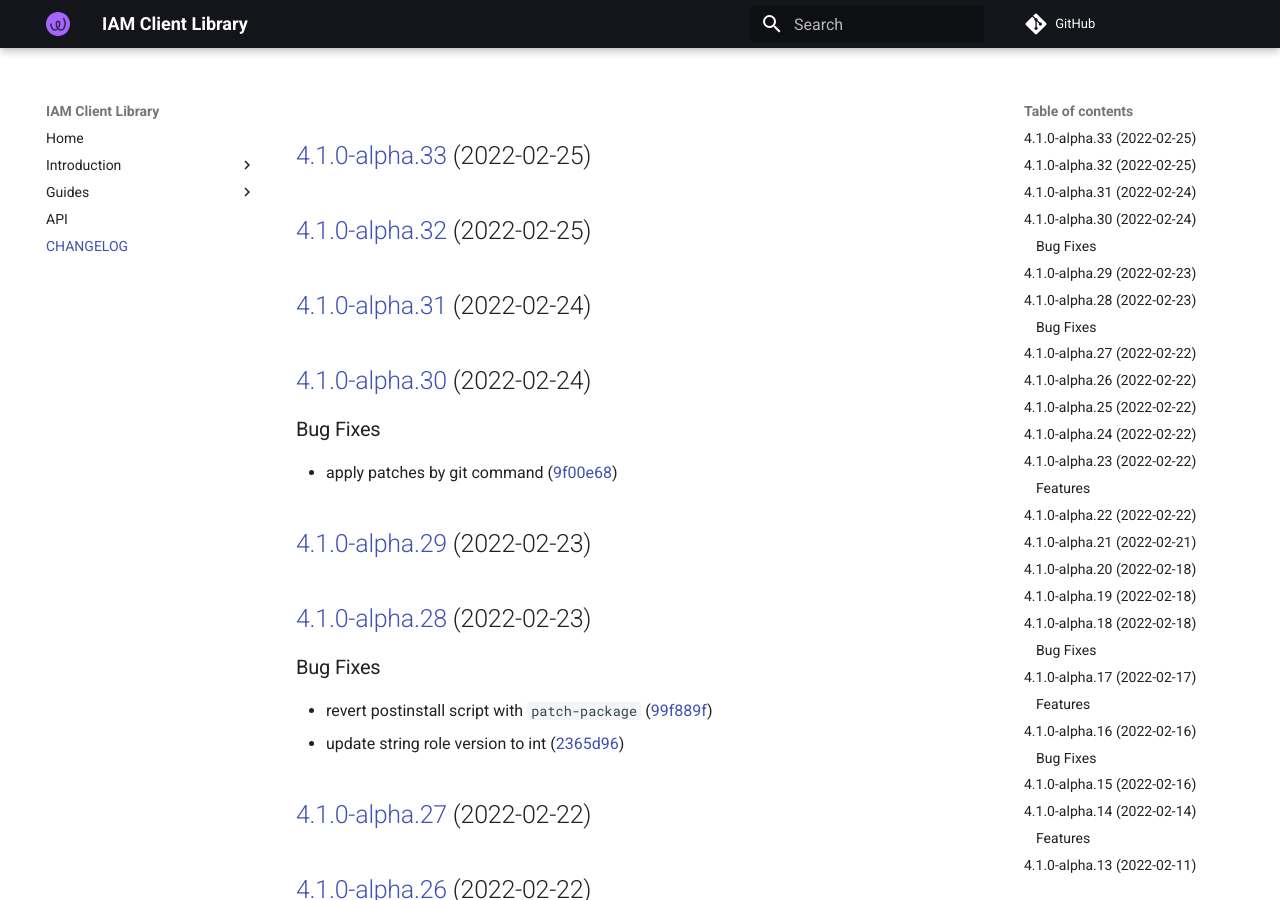
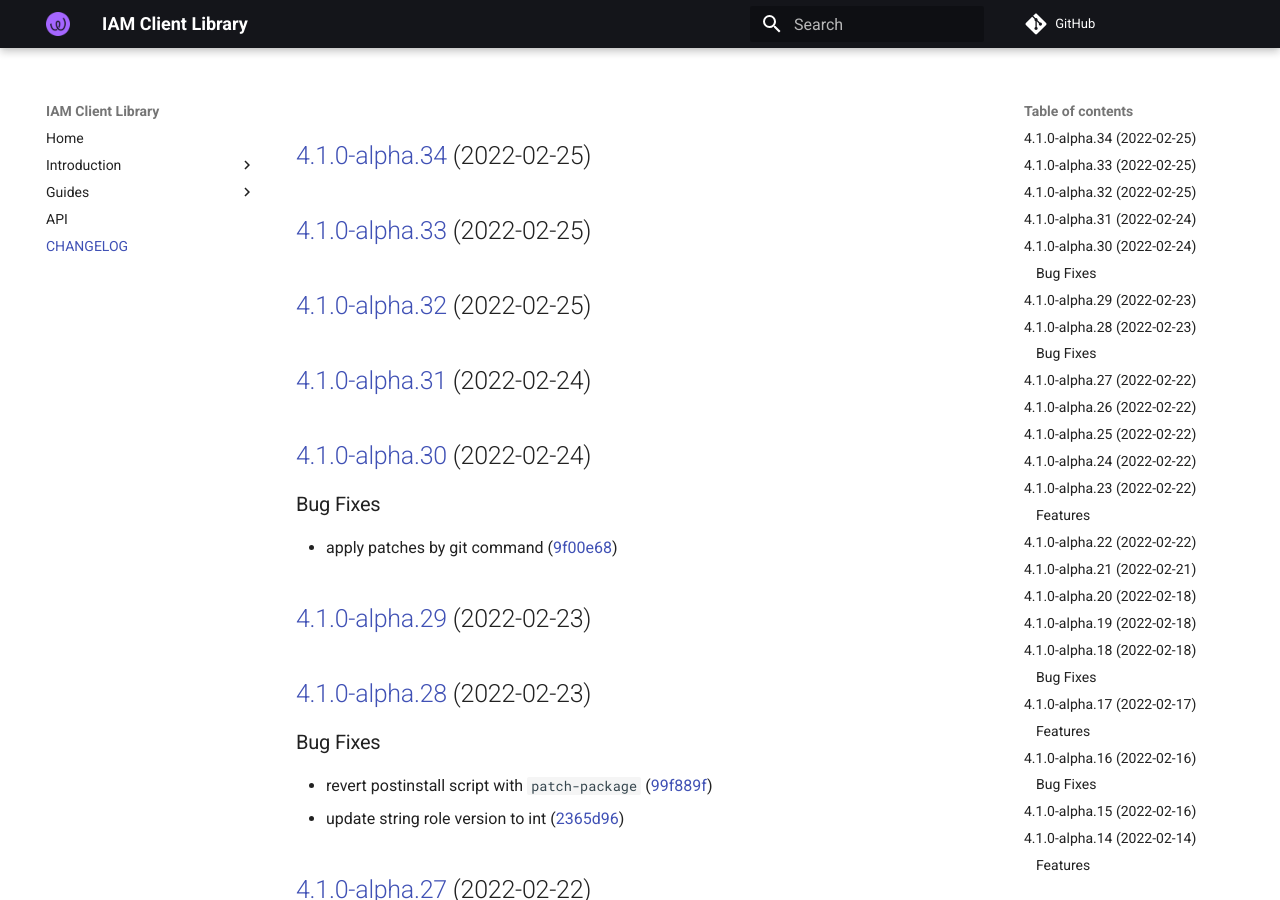
Before and after one commit to energywebfoundation/iam-client-lib, an MkDocs documentation site: the page built from docs/CHANGELOG.md, in a window 1280 px wide and 900 px high. Built offline with MkDocs 1.6.1 and Material for MkDocs 9.7.7, drawn with Linux system fonts in a browser that asks for light colours; comment, search, counter and statistics services are not loaded.

Commit message:
chore(release): 4.1.0-alpha.34 [skip ci]
## [4.1.0-alpha.34](https://github.com/energywebfoundation/iam-client-lib/compare/v4.1.0-alpha.33...v4.1.0-alpha.34) (2022-02-25)

```diff
--- a/docs/CHANGELOG.md
+++ b/docs/CHANGELOG.md
@@ -1,3 +1,5 @@
+## [4.1.0-alpha.34](https://github.com/energywebfoundation/iam-client-lib/compare/v4.1.0-alpha.33...v4.1.0-alpha.34) (2022-02-25)
+
 ## [4.1.0-alpha.33](https://github.com/energywebfoundation/iam-client-lib/compare/v4.1.0-alpha.32...v4.1.0-alpha.33) (2022-02-25)
 
 ## [4.1.0-alpha.32](https://github.com/energywebfoundation/iam-client-lib/compare/v4.1.0-alpha.31...v4.1.0-alpha.32) (2022-02-25)
--- a/package.json
+++ b/package.json
@@ -1,6 +1,6 @@
 {
   "name": "iam-client-lib",
-  "version": "4.1.0-alpha.33",
+  "version": "4.1.0-alpha.34",
   "description": "Library for Decentralized Identity and Access Management",
   "main": "dist/index.js",
   "module": "dist/index.esm.js",
```
